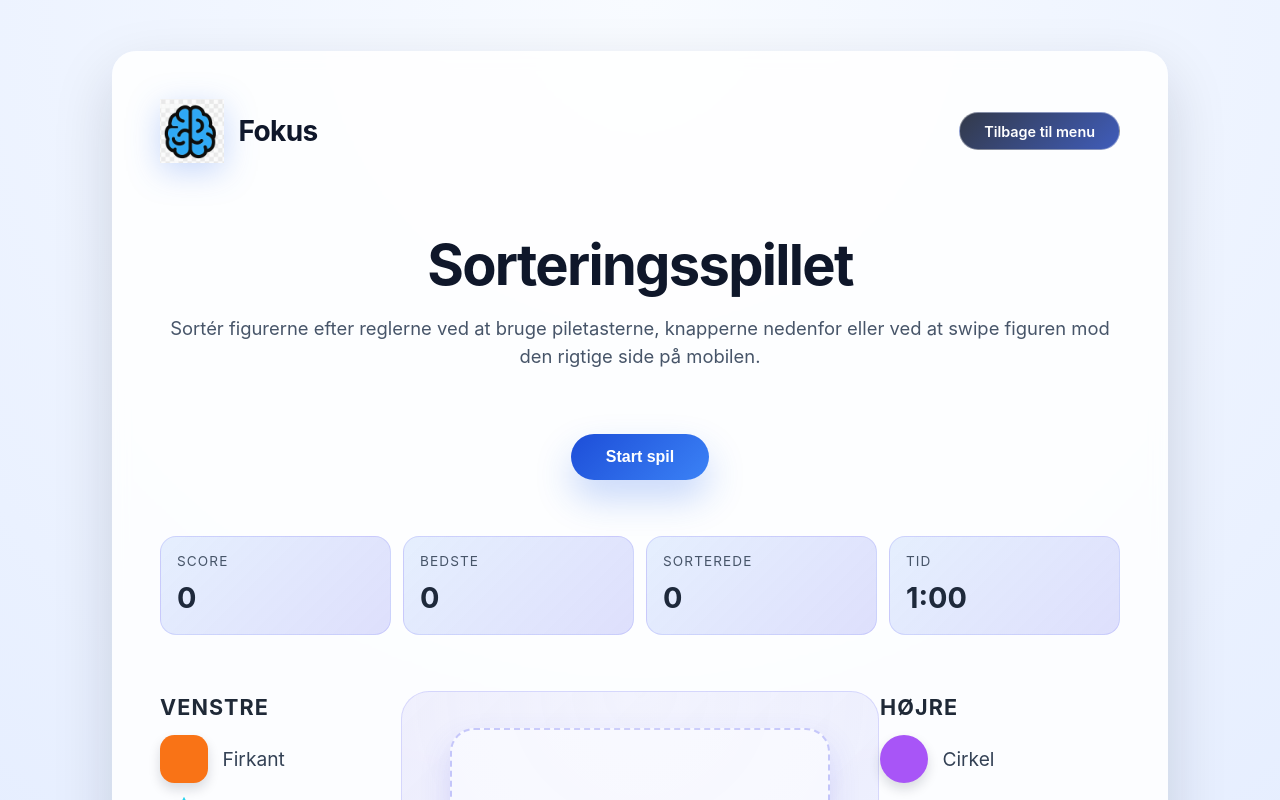
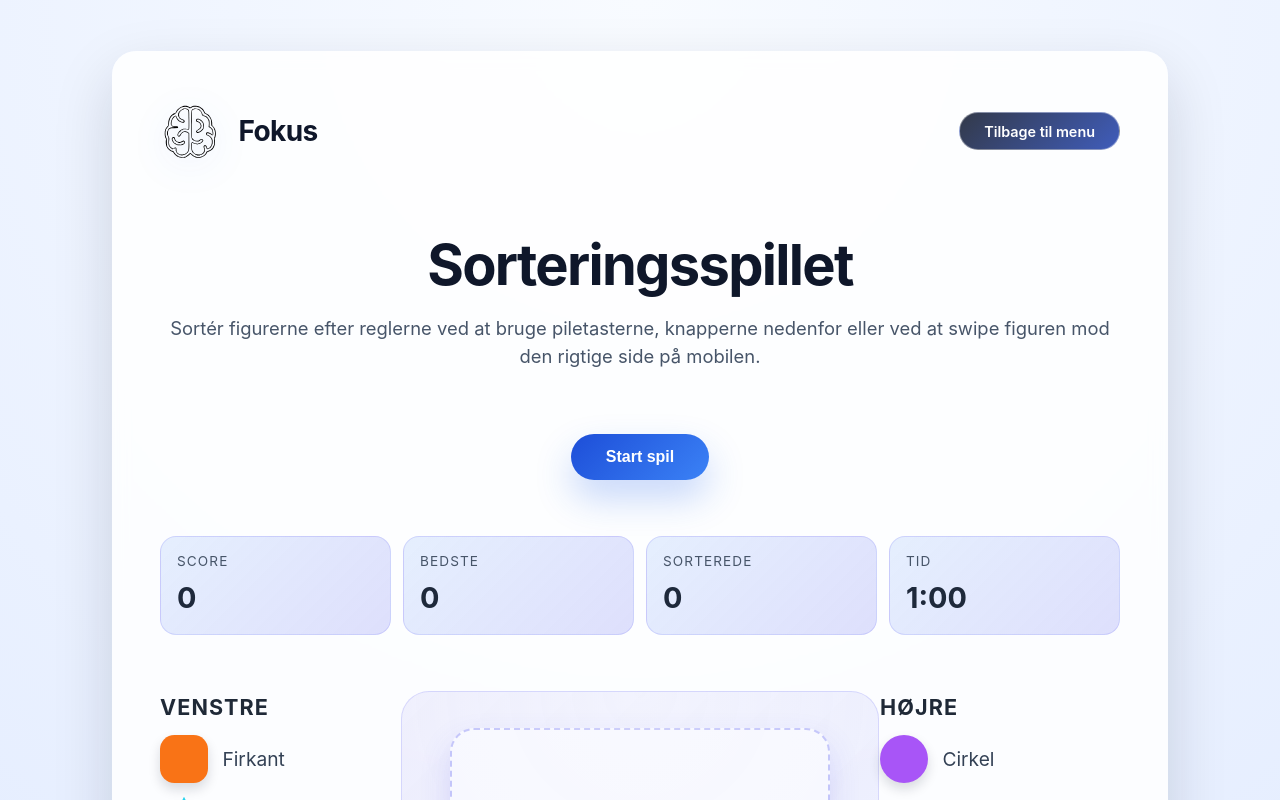
Before and after one commit to konradschantz/Fokus, a React (Vite) app: page /sorting in a window 1280 px wide. Shown: the top 800 px of the page. Built offline with nearby package versions, Linux system fonts and the light colour scheme.

Commit message:
updated logo svg file

```diff
--- a/index.html
+++ b/index.html
@@ -2,7 +2,7 @@
 <html lang="en">
   <head>
     <meta charset="UTF-8" />
-    <link rel="icon" type="image/svg+xml" href="/brand-logo.png" />
+    <link rel="icon" type="image/svg+xml" href="/brand-logo.svg" />
     <meta name="viewport" content="width=device-width, initial-scale=1.0" />
     <title>Fokus 2.0</title>
   </head>
--- a/src/components/BrandLogo.tsx
+++ b/src/components/BrandLogo.tsx
@@ -1,6 +1,6 @@
 import type { CSSProperties } from 'react'
 
-const LOGO_URL = '/brand-logo.png'
+const LOGO_URL = '/brand-logo.svg'
 
 type BrandLogoElement = 'div' | 'span' | 'h1' | 'header'
 
```
Also changed, not shown: public/brand-logo.svg.
